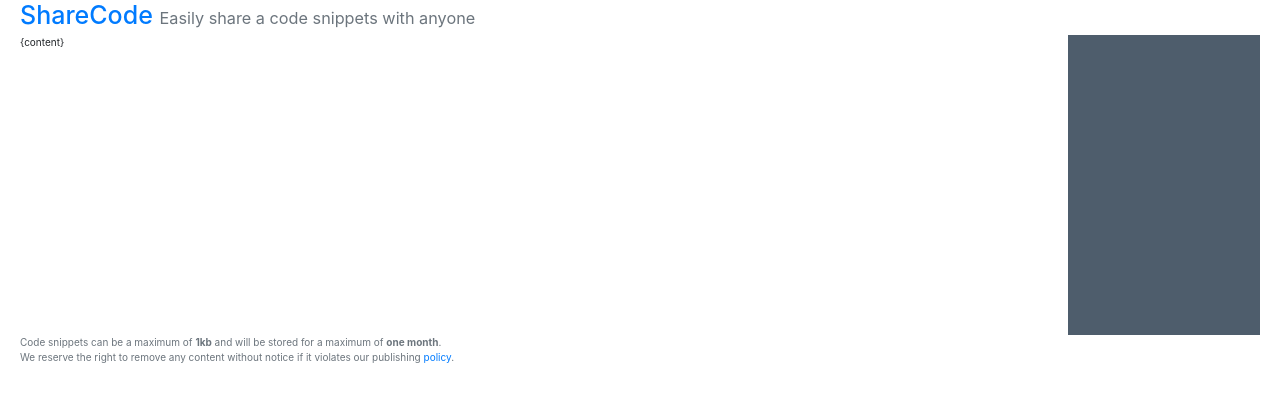
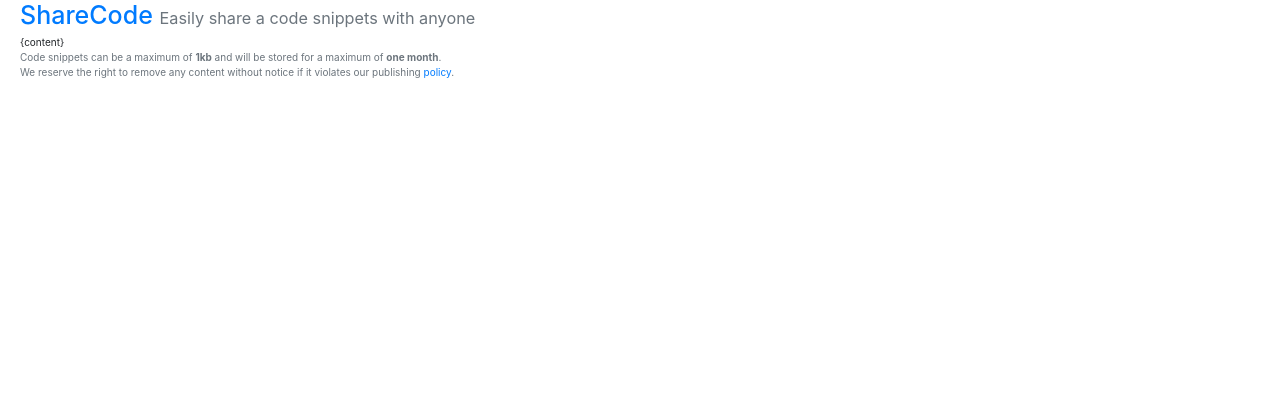
Before and after one commit to mattiasrunge/sharecode, a website: page template.html in a window 1280 px wide. Drawn offline with nearby package versions, Linux system fonts and the light colour scheme; a small style sheet from the web is missing.

Commit message:
CSS tweek

```diff
--- a/style.css
+++ b/style.css
@@ -14,7 +14,6 @@ body {
 
 .com {
   background-color: #4e5d6c;
-  min-height: 300px;
 }
 
 .form-group button[type="submit"] {
```
